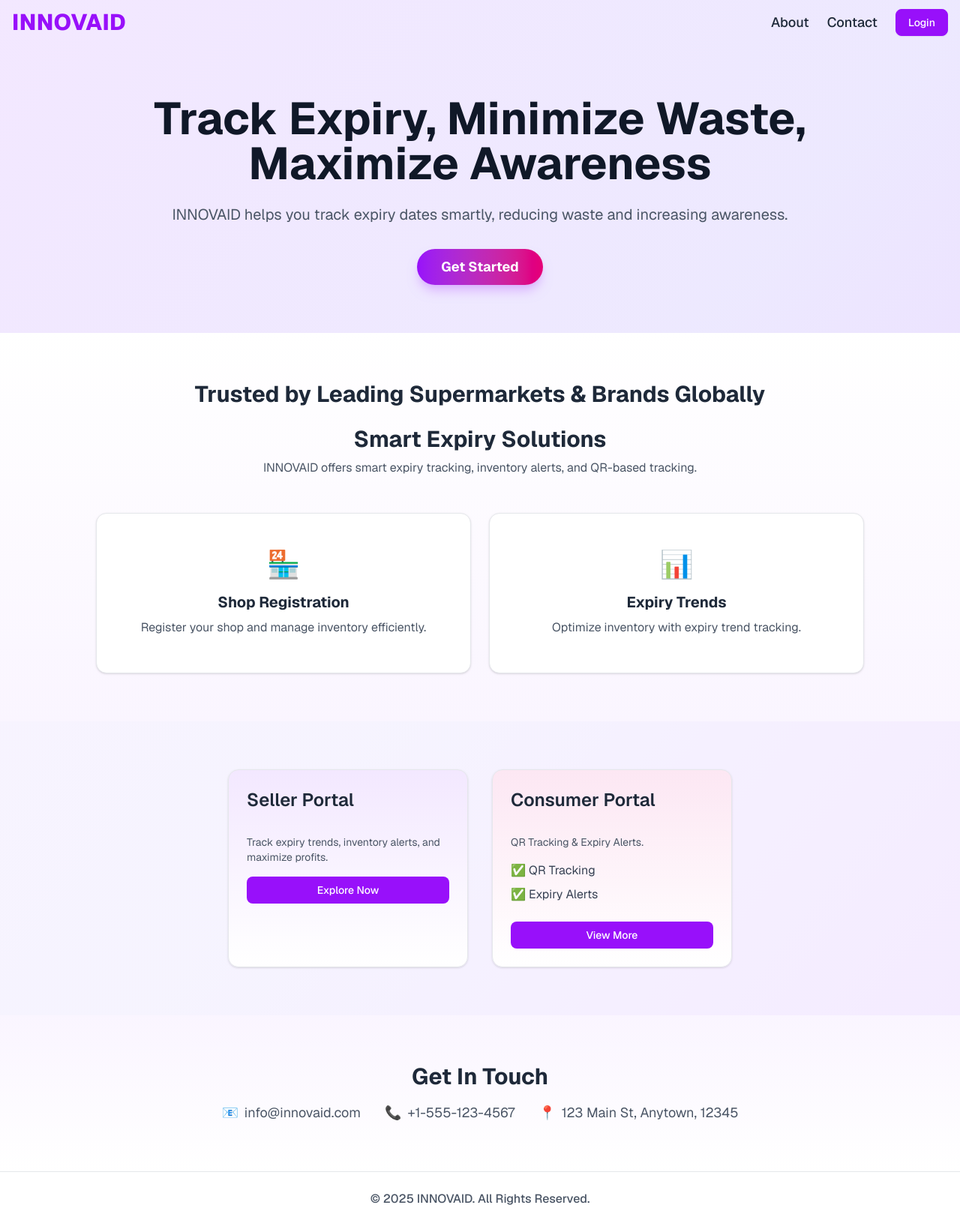
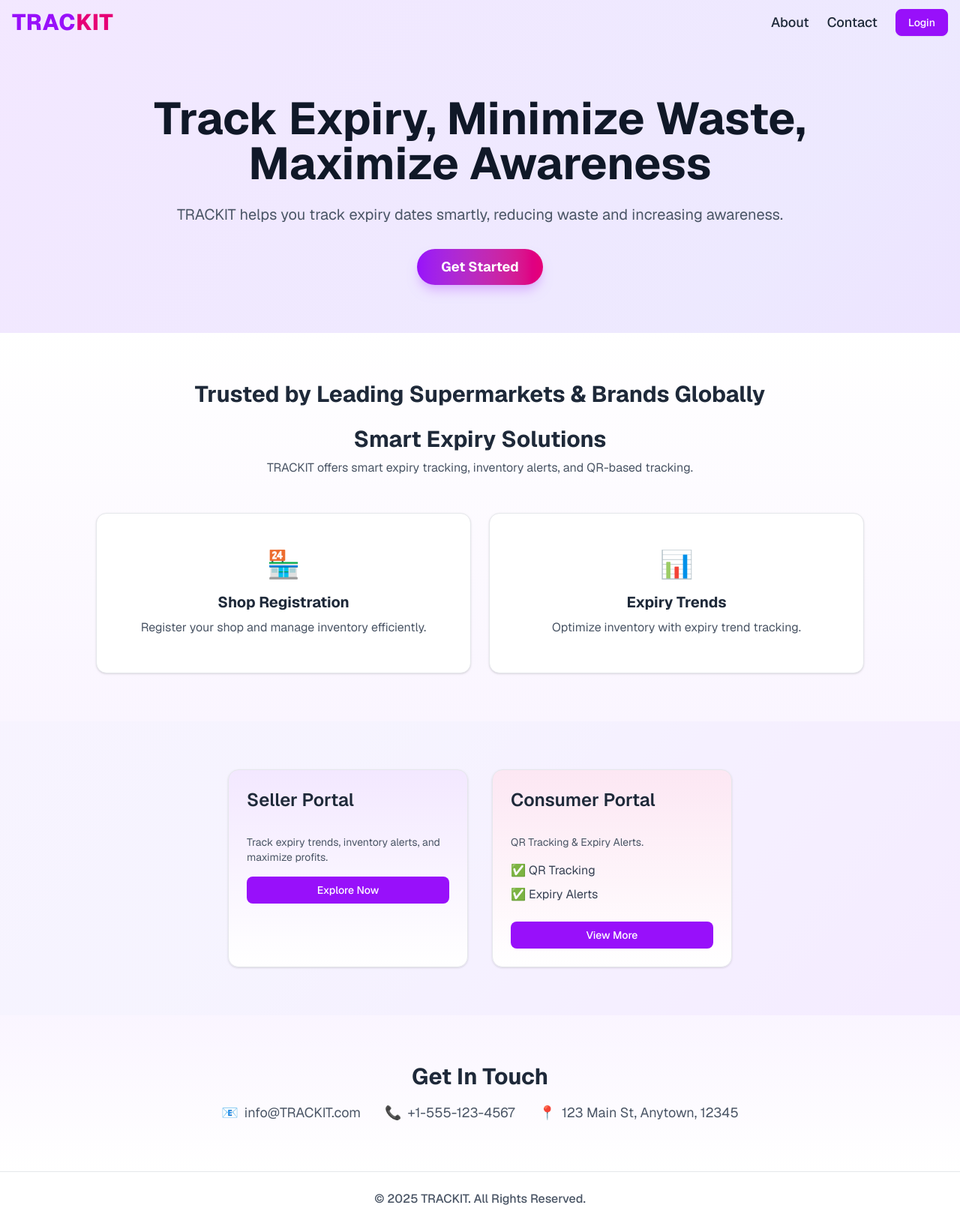
Before and after one commit to Selvaprakash-V/INV-GDG, a Next.js app: page /home in a window 1280 px wide. Shown: the whole page at 75% size. Built offline with nearby package versions, Linux system fonts and the light colour scheme.

Commit message:
final cahanges in product name and added products

```diff
--- a/src/app/admin/dashboard/page.jsx
+++ b/src/app/admin/dashboard/page.jsx
@@ -118,20 +118,20 @@ export default function AdminDashboard() {
 
   // Calculate stats
   const stats = {
-    totalItems: inventoryData.length,
-    availableItems: inventoryData.filter(item => item.stock > 0).length,
-    outOfStock: inventoryData.filter(item => item.stock === 0).length,
-    expiringSoon: expiringSoonItems.length,
-    expired: expiredItems.length,
+    totalItems: 227,  // Changed from inventoryData.length to 227
+    availableItems: 197,
+    outOfStock: 12,
+    expiringSoon: 11,
+    expired: 19,
   };
 
   // Data for charts
-  const expiryData = [
-    { name: 'Fresh', value: inventoryData.filter(item => item.status === 'fresh').length, color: '#8b5cf6' },
-    { name: 'Expiring', value: inventoryData.filter(item => item.status === 'expiring').length, color: '#f59e0b' },
-    { name: 'Expired', value: inventoryData.filter(item => item.status === 'expired').length, color: '#ef4444' },
-  ];
-
+ // Replace the expiryData array with these new values:
+const expiryData = [
+  { name: 'Fresh', value: 86.78, color: '#8b5cf6' },
+  { name: 'Expiring', value: 4.84, color: '#f59e0b' },
+  { name: 'Expired', value: 8.37, color: '#ef4444' },
+];
   const categoryData = [
     { name: 'Fruits', value: inventoryData.filter(item => item.category === 'Fruits').length },
     { name: 'Bakery', value: inventoryData.filter(item => item.category === 'Bakery').length },
@@ -756,10 +756,11 @@ export default function AdminDashboard() {
             transition={{ duration: 0.5 }}
           >
             <Link href="/">
-              <h1 className="text-3xl font-extrabold tracking-wide hover:scale-105 transition-transform duration-300 text-purple-600">
-                INNOVAID
-              </h1>
-            </Link>
+  <h1 className="text-3xl font-extrabold tracking-wide hover:scale-105 transition-transform duration-300">
+    <span className="text-purple-600">TRAC</span><span className="text-pink-600">KIT</span>
+  </h1>
+</Link>
+
           </motion.div>
 
           <div className="flex items-center space-x-4">
--- a/src/app/admindashboard/page.jsx
+++ b/src/app/admindashboard/page.jsx
@@ -757,7 +757,7 @@ export default function AdminDashboard() {
           >
             <Link href="/">
               <h1 className="text-3xl font-extrabold tracking-wide hover:scale-105 transition-transform duration-300 text-purple-600">
-                INNOVAID
+                TRACKIT
               </h1>
             </Link>
           </motion.div>
--- a/src/app/contact/page.jsx
+++ b/src/app/contact/page.jsx
@@ -46,7 +46,7 @@ export default function ContactPage() {
     {
       icon: '📧',
       title: 'Email',
-      description: 'info@innovaid.com'
+      description: 'info@TRACKIT.com'
     },
     {
       icon: '📞',
@@ -67,7 +67,7 @@ export default function ContactPage() {
           >
             <Link href="/">
               <h1 className="text-3xl font-extrabold tracking-wide hover:scale-105 transition-transform duration-300 text-purple-600">
-                INNOVAID
+                TRACKIT
               </h1>
             </Link>
           </motion.div>
@@ -233,7 +233,7 @@ export default function ContactPage() {
           viewport={{ once: true }}
           className="font-medium text-gray-600"
         >
-          © 2025 INNOVAID. All Rights Reserved.
+          © 2025 TRACKIT. All Rights Reserved.
         </motion.p>
       </footer>
     </div>
--- a/src/app/customersignup/page.jsx
+++ b/src/app/customersignup/page.jsx
@@ -98,7 +98,7 @@ export default function CustomerSignupPage() {
               Customer Signup
             </CardTitle>
             <CardDescription className="text-gray-600">
-              Join INNOVAID to track your purchases
+              Join TRACKIT to track your purchases
             </CardDescription>
           </CardHeader>
 
--- a/src/app/explorecustomer/page.jsx
+++ b/src/app/explorecustomer/page.jsx
@@ -57,11 +57,12 @@ export default function ExploreCustomer() {
             animate={{ opacity: 1, x: 0 }}
             transition={{ duration: 0.5 }}
           >
-            <Link href="/">
-              <h1 className="text-3xl font-extrabold tracking-wide hover:scale-105 transition-transform duration-300 text-purple-600">
-                INNOVAID
-              </h1>
-            </Link>
+           <Link href="/">
+  <h1 className="text-3xl font-extrabold tracking-wide hover:scale-105 transition-transform duration-300">
+    <span className="text-purple-600">TRAC</span><span className="text-pink-600">KIT</span>
+  </h1>
+</Link>
+
           </motion.div>
 
           <nav className="hidden md:flex items-center space-x-6">
--- a/src/app/exploreseller/page.jsx
+++ b/src/app/exploreseller/page.jsx
@@ -56,11 +56,12 @@ export default function ExploreSeller() {
             animate={{ opacity: 1, x: 0 }}
             transition={{ duration: 0.5 }}
           >
-            <Link href="/">
-              <h1 className="text-3xl font-extrabold tracking-wide hover:scale-105 transition-transform duration-300 text-purple-600">
-                INNOVAID
-              </h1>
-            </Link>
+           <Link href="/">
+  <h1 className="text-3xl font-extrabold tracking-wide hover:scale-105 transition-transform duration-300">
+    <span className="text-purple-600">TRAC</span><span className="text-pink-600">KIT</span>
+  </h1>
+</Link>
+
           </motion.div>
 
           <nav className="hidden md:flex items-center space-x-6">
--- a/src/app/home/page.jsx
+++ b/src/app/home/page.jsx
@@ -36,11 +36,12 @@ export default function Home() {
             animate={{ opacity: 1, x: 0 }}
             transition={{ duration: 0.5 }}
           >
-            <Link href="/">
-              <h1 className="text-3xl font-extrabold tracking-wide hover:scale-105 transition-transform duration-300 text-purple-600">
-                INNOVAID
-              </h1>
-            </Link>
+          <Link href="/">
+  <h1 className="text-3xl font-extrabold tracking-wide hover:scale-105 transition-transform duration-300">
+    <span className="text-purple-600">TRAC</span><span className="text-pink-600">KIT</span>
+  </h1>
+</Link>
+
           </motion.div>
 
           {/* Desktop Navigation */}
@@ -129,7 +130,7 @@ export default function Home() {
             Track Expiry, Minimize Waste, Maximize Awareness
           </h1>
           <p className="text-lg md:text-xl text-gray-600 mb-8">
-            INNOVAID helps you track expiry dates smartly, reducing waste and increasing awareness.
+            TRACKIT helps you track expiry dates smartly, reducing waste and increasing awareness.
           </p>
           <motion.div
             whileHover={{ scale: 1.05 }}
@@ -158,7 +159,7 @@ export default function Home() {
             <br></br>
             <h2 className="text-3xl font-bold text-gray-800">Smart Expiry Solutions</h2>
             <p className="text-gray-600 mt-2 max-w-2xl mx-auto">
-              INNOVAID offers smart expiry tracking, inventory alerts, and QR-based tracking.
+              TRACKIT offers smart expiry tracking, inventory alerts, and QR-based tracking.
             </p>
           </motion.div>
 
@@ -267,11 +268,11 @@ export default function Home() {
             <h2 className="text-3xl font-bold text-gray-800 mb-4">Get In Touch</h2>
             <div className="flex flex-col md:flex-row justify-center gap-4 md:gap-8 text-lg text-gray-600">
               <motion.a
-                href="mailto:info@innovaid.com"
+                href="mailto:info@TRACKIT.com"
                 whileHover={{ scale: 1.05 }}
                 className="flex items-center justify-center gap-2 hover:text-purple-600 transition-colors"
               >
-                <span>📧</span> info@innovaid.com
+                <span>📧</span> info@TRACKIT.com
               </motion.a>
               <motion.a
                 href="tel:+15551234567"
@@ -300,7 +301,7 @@ export default function Home() {
           viewport={{ once: true }}
           className="font-medium text-gray-600"
         >
-          © 2025 INNOVAID. All Rights Reserved.
+          © 2025 TRACKIT. All Rights Reserved.
         </motion.p>
       </footer>
     </div>
```
